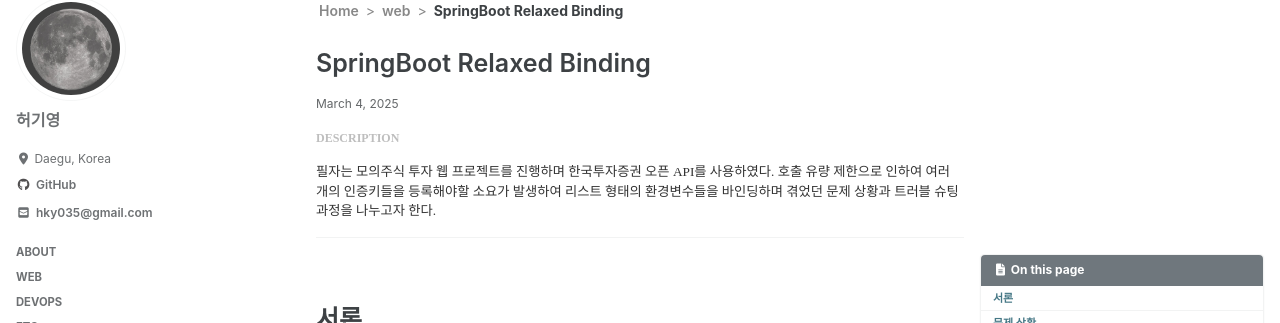
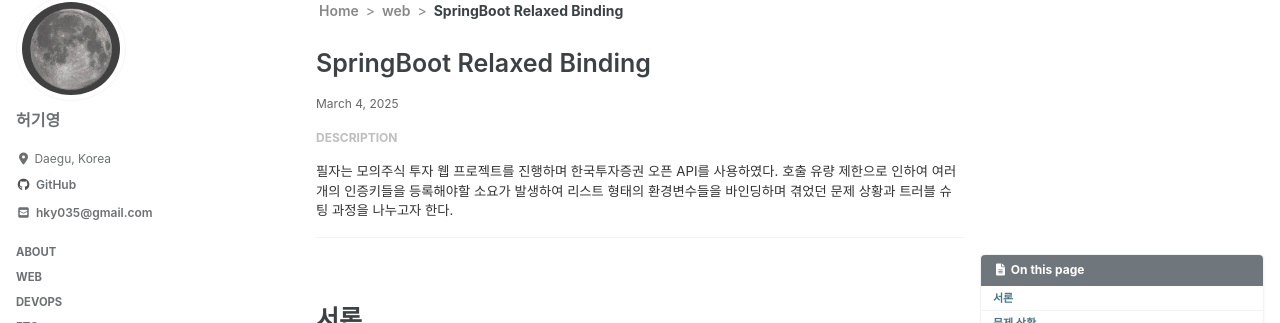
Before and after one commit to hky035/hky035.github.io, a Jekyll site: the page built from _posts/web/2025-03-04-relaxed-binding.md, in a window 1280 px wide. Shown: the part 102-425 px from the top of the page. Built offline with Jekyll 4.4.1, drawn with Linux system fonts in a browser that asks for light colours; cached includes are drawn as plain includes; some web fonts are replaced; comment, search, counter and statistics services are not loaded.

Commit message:
fix: Safari에서 description·about 제목 폰트 폴백 누락 수정
Pretendard 폰트만 지정되어 있어 Safari의 기본 대체 폰트(serif)로
렌더링되며 한글이 깨져 보이는 문제를 sans-serif 폴백 스택 추가로 해결

Co-Authored-By: Claude Sonnet 5 <noreply@anthropic.com>
Claude-Session: https://claude.ai/code/session_01TqZrvx7riTQQVt3hjjGvwn

```diff
--- a/_sass/minimal-mistakes/skins/_default.scss
+++ b/_sass/minimal-mistakes/skins/_default.scss
@@ -35,7 +35,7 @@ h1, h2, h3, h4, h5, h6 {
    font-weight: bold;
    font-size: 12px;
    color: rgb(190, 190, 190);
-   font-family: 'Pretendard';
+   font-family: "Pretendard", -apple-system, BlinkMacSystemFont, "Roboto", "Segoe UI", "Helvetica Neue", "Apple SD Gothic Neo", sans-serif;
    margin-bottom: 5px;
 
 }
@@ -43,7 +43,7 @@ h1, h2, h3, h4, h5, h6 {
 .desc-content {
    color: #333;
    font-size: 13.3px;
-   font-family: 'Pretendard';
+   font-family: "Pretendard", -apple-system, BlinkMacSystemFont, "Roboto", "Segoe UI", "Helvetica Neue", "Apple SD Gothic Neo", sans-serif;
    margin: 15px 0;
 }
 
--- a/assets/css/custom/about.scss
+++ b/assets/css/custom/about.scss
@@ -23,7 +23,7 @@
 }
 
 .title {
-    font-family: "Pretendard";
+    font-family: "Pretendard", -apple-system, BlinkMacSystemFont, "Roboto", "Segoe UI", "Helvetica Neue", "Apple SD Gothic Neo", sans-serif;
     font-size: 60px;
     margin-bottom: 50px;
 
```
